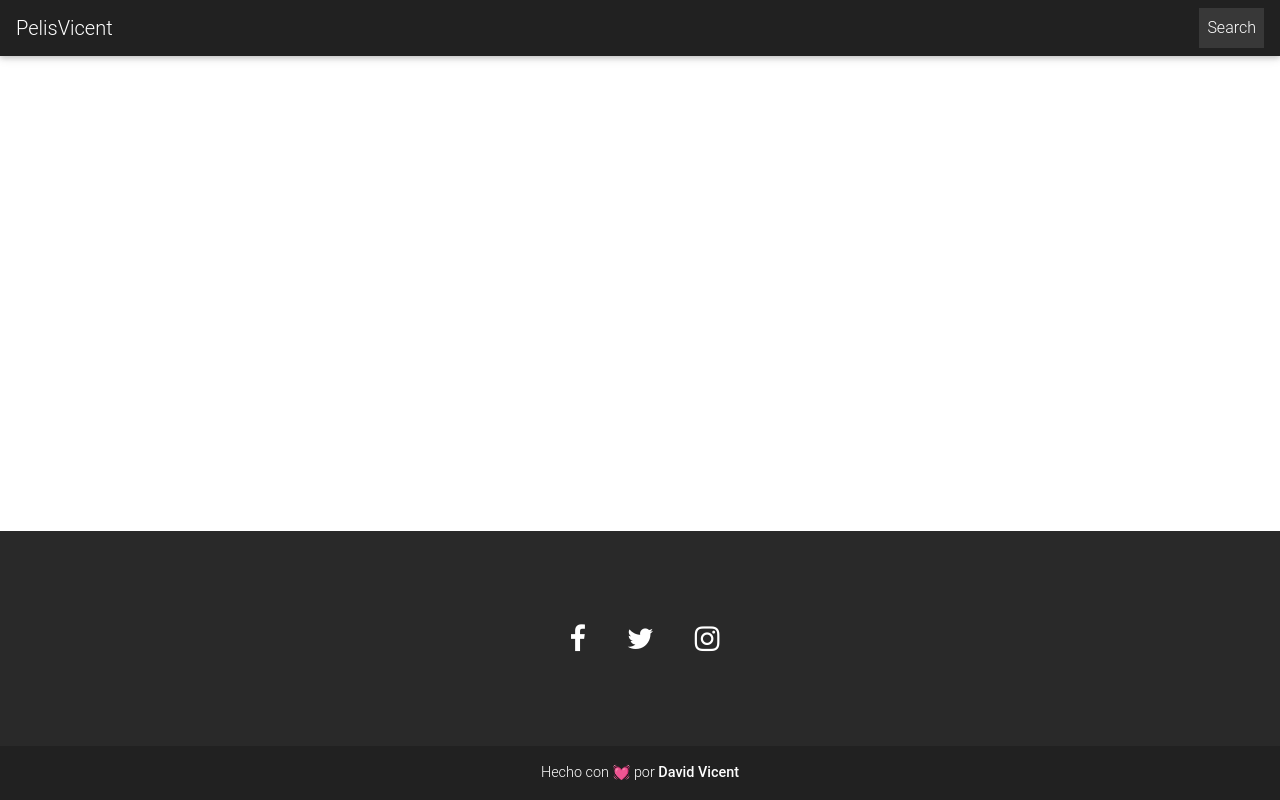
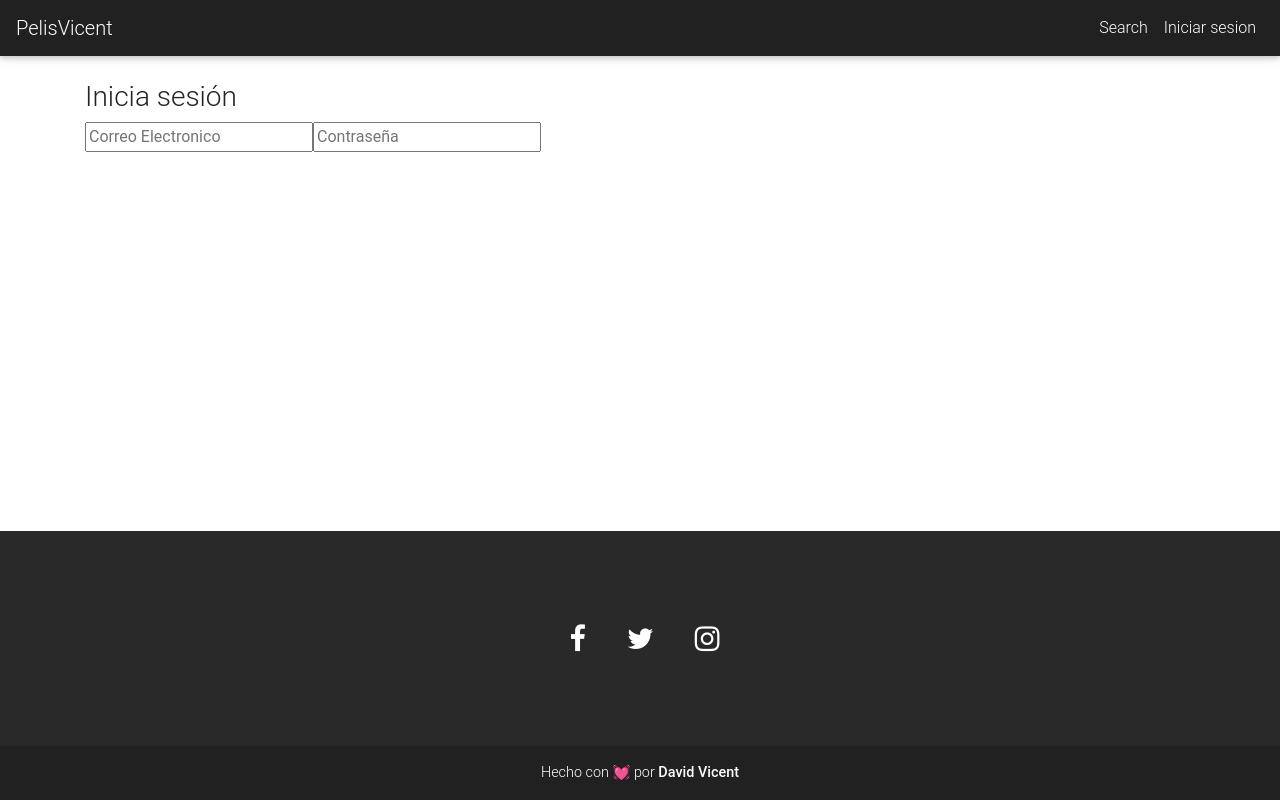
Before and after one commit to davidvicentc/pelisvicent, a Vue app: page /#/login in a window 1280 px wide. Built offline with nearby package versions, Linux system fonts and the light colour scheme.

Commit message:
nuevo linux

```diff
--- a/src/components/Header.vue
+++ b/src/components/Header.vue
@@ -6,8 +6,11 @@
     </button>
     <div class="collapse navbar-collapse" id="navbarCollapse">
       <ul class="navbar-nav ml-auto">
-        <li class="nav-item active">
+        <li class="nav-item">
           <router-link :to="{ name: 'search' }" class="nav-link">Search</router-link>
+        </li>
+        <li class="nav-item">
+          <router-link :to="{ name: 'login' }" class="nav-link">Iniciar sesion</router-link>
         </li>
       </ul>
     </div>
--- a/src/components/Spinner.vue
+++ b/src/components/Spinner.vue
@@ -1,5 +1,5 @@
 <template>
-    <div class="loader">Loading</div>
+    <div class="loader"></div>
 </template>
 
 <script>
@@ -13,7 +13,6 @@ export default {
 .loader {
   font-size: 10px;
   margin: 50px auto;
-  text-indent: -9999em;
   width: 11em;
   height: 11em;
   border-radius: 50%;
--- a/src/router.js
+++ b/src/router.js
@@ -3,6 +3,7 @@ import Router from "vue-router";
 import Home from "./views/Home.vue";
 import Search from "./views/Search.vue";
 import MovieDetails from "./views/MovieDetails.vue";
+import Login from "./views/Login";
 
 Vue.use(Router);
 
@@ -22,6 +23,11 @@ export default new Router({
       path: "/movie/:id",
       name: "MovieDetails",
       component: MovieDetails
+    },
+    {
+      path: "/login",
+      name: "Login",
+      component: Login
     }
   ]
 });
--- /dev/null
+++ b/src/views/Login.vue
@@ -0,0 +1,20 @@
+<template>
+  <div>
+    <h3>Inicia sesión</h3>
+    <input type="email" placeholder="Correo Electronico" v-model="email">
+    <input type="password" placeholder="Contraseña" v-model="password">
+  </div>
+</template>
+
+<script>
+export default {
+  name: 'Login',
+
+  data() {
+    return {
+      email: '',
+      password: ''
+    }
+  }
+}
+</script>
```
